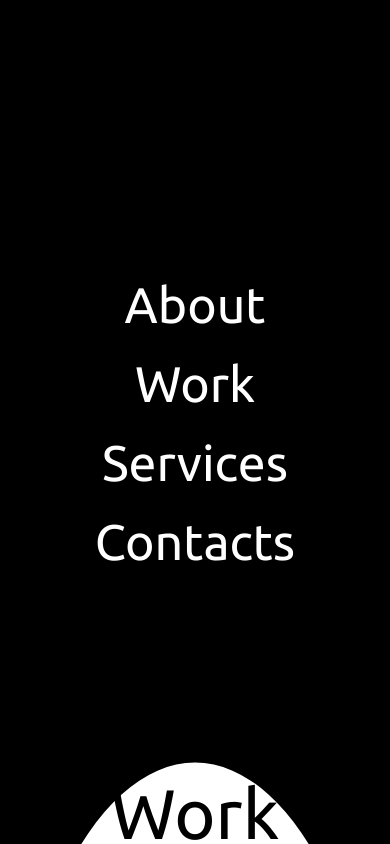
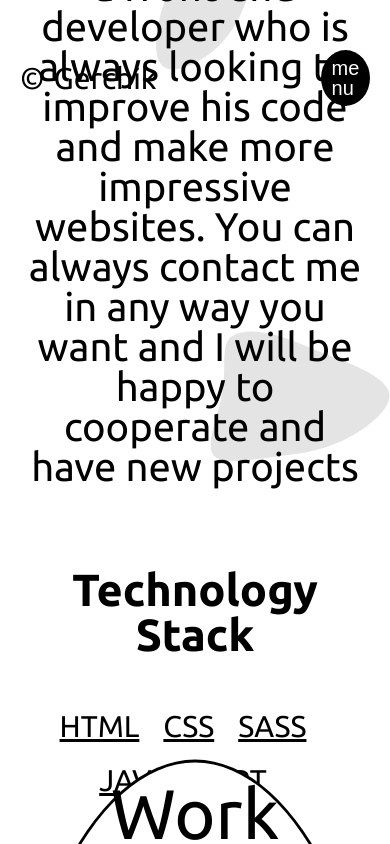
Before and after one commit to danielgerchik/portfolio, a React (Vite) app: page /about in a window 390 px wide. Built offline with nearby package versions, Linux system fonts and the light colour scheme.

Commit message:
menu anim in progress

```diff
--- a/src/App.jsx
+++ b/src/App.jsx
@@ -16,10 +16,11 @@ function App() {
   const [contacts, setContacts] = useState(false)
   const [home, setHome] = useState(false)
   const [currentPath, setCurrentPath] = useState('')
+  const [isMenuOpen, setMenuOpen] = useState(false)
 
   return (
     <div className="wrapper">
-      <MyContext.Provider value={{setHasClickedOnBubble, hasClickedOnBubble, setCurrentPath, currentPath, setContacts, contacts, setHome, home}}>
+      <MyContext.Provider value={{setHasClickedOnBubble, hasClickedOnBubble, setCurrentPath, currentPath, setContacts, contacts, setHome, home, setMenuOpen, isMenuOpen}}>
       <AnimatePresence initial={false}>
         <Header/>
       <Routes location={location} key={location.pathname}>
--- a/src/components/Burger/Burger.jsx
+++ b/src/components/Burger/Burger.jsx
@@ -1,12 +1,25 @@
-import React from 'react'
+import React, { useContext, useState } from 'react'
 import s from './Burger.module.scss'
+import { MyContext } from '../../App'
 
 function Burger() {
+  const {isMenuOpen, setMenuOpen} = useContext(MyContext)
+  const [isHiddenBurger, setIsHiddenBurger] = useState(false)
+
+  const toggleMenu = e => {
+    setMenuOpen(!isMenuOpen)
+    setTimeout(e=> {
+      setIsHiddenBurger(true)
+    }, 2000)
+  }
+
   return (
-    <button className={s.burger} type='button'>
+    <div className={`${s.burger_wrap} ${isMenuOpen ? s.active : ''} ${isHiddenBurger ? s.hidden : ''}`}>
+    <button onClick={toggleMenu} className={`${s.burger}`} type='button'>
         <span>me</span>
         <span>nu</span>
     </button>
+    </div>
   )
 }
 
--- a/src/components/Burger/Burger.module.scss
+++ b/src/components/Burger/Burger.module.scss
@@ -1,6 +1,68 @@
-.burger {
-
-    span {
-
+.burger_wrap {
+    @media screen and (min-width: 768px) {
+        display: none;
+    }
+    &.active {
+        position: absolute;
+        top: 0;
+        width: 100vw;
+        left: 0;
+        height: 100vh;
+        &.hidden {
+            z-index: -1;
+        }
+        .burger {
+            position: absolute;
+            top: 50px;
+            left: calc(100% - 20px);
+            transform: translateX(-100%);
+            animation: burgerMove 1.5s ease forwards 0s;
+            span {
+                animation: textMove .5s ease forwards 1.5s;
+            }
+        }
     }
 }
+.burger {
+    position: relative;
+    z-index: 10;
+    display: flex;
+    flex-direction: column;
+    border: none;
+    background-color: #000;
+    border-radius: 50%;
+    padding: .6em .8em;
+    span {
+        display: inline-block;
+        color: #fff;
+        font-size: 20px;
+        line-height: 1;
+    }
+}
+
+@keyframes burgerMove {
+    50% {
+        top: 50%;
+        left: 50%;
+        transform: translate(-50%, -50%) skewX(25deg);
+        pointer-events: none;
+    }
+    100% {
+        top: 50%;
+        left: 50%;
+        transform: translate(-50%, -50%) scale(10);
+        pointer-events: none;
+    }
+}
+@keyframes textMove {
+    100% {
+        transform: translateX(-100%) skewX(20deg);
+        opacity: 0;
+    }
+}
+
+@keyframes z_index_min {
+    100% {
+        z-index: 0;
+    }
+}
--- a/src/components/Header/Header.jsx
+++ b/src/components/Header/Header.jsx
@@ -2,6 +2,7 @@ import React from 'react'
 import s from './Header.module.scss'
 import Navbar from '../Navbar/Navbar'
 import { Link } from 'react-router-dom'
+import Burger from '../Burger/Burger'
 
 export default function Header(props) {
   return (
@@ -19,6 +20,7 @@ export default function Header(props) {
       </div>
         </Link>
       <Navbar />
+      <Burger/>
       </div>
       </div>
   </header>
--- a/src/components/Header/Header.module.scss
+++ b/src/components/Header/Header.module.scss
@@ -9,9 +9,14 @@
 .content {
     display: flex;
     justify-content: space-between;
-    align-items: center;
+    @media screen and (min-width: 768px) {
+        align-items: center;
+    }
     a {
         color: #000;
+        @media screen and (max-width: 767px) {
+            margin-top: 13px;
+        }
     }
 }
 .logo {
--- a/src/components/Navbar/Navbar.jsx
+++ b/src/components/Navbar/Navbar.jsx
@@ -1,15 +1,25 @@
-import React, { useContext, useEffect, useRef } from 'react'
+import React, { useContext, useEffect, useRef, useState } from 'react'
 import s from './Navbar.module.scss'
 import { Link } from 'react-router-dom'
 import { MyContext } from '../../App'
 
 export default function Navbar() {
-  const {currentPath} = useContext(MyContext)
+  const {currentPath, isMenuOpen} = useContext(MyContext)
+
+  const [isInitial, setIsInitial] = useState(false)
 
   const list = useRef(null)
-
   useEffect(()=> {
-
+    if (isMenuOpen) {
+      setIsInitial(true)
+      setTimeout(e=> {
+        setIsInitial(false)
+      }, 2100)
+    } else {
+      setIsInitial(false)
+    }
+  }, [isMenuOpen])
+  useEffect(()=> {
     Array.from(list.current.childNodes).forEach(el => {
 
       el.classList.remove(s.active)
@@ -23,11 +33,11 @@ export default function Navbar() {
 
   return (
     <>
-    <ul ref={list} className={s.navbar}>
-        <li><Link to="/About">About</Link></li>
-        <li><Link to="/Work">Work</Link></li>
-        <li><Link to="/Services">Services</Link></li>
-        <li><Link to="/Contacts">Contacts</Link></li>
+    <ul ref={list} className={`${s.navbar} ${isMenuOpen ? s.active : ''} ${isInitial ? s.initial : ''}`}>
+        <li><Link data-title='About' to="/About">About</Link></li>
+        <li><Link data-title='Work' to="/Work">Work</Link></li>
+        <li><Link data-title='Services' to="/Services">Services</Link></li>
+        <li><Link data-title='Contacts' to="/Contacts">Contacts</Link></li>
     </ul>
     </>
   )
--- a/src/components/Navbar/Navbar.module.scss
+++ b/src/components/Navbar/Navbar.module.scss
@@ -11,8 +11,34 @@
         justify-content: center;
         background-color: #000;
         font-size: 50px;
+        opacity: 0;
+        pointer-events: none;
+        transition: .3s ease 1.2s;
+        &.active {
+            opacity: 1;
+            pointer-events: auto;
+        &.initial {
+            li {
+                a {
+                   &::before {
+                    transform: translateY(0.5px) translateX(-6px);
+                }
+                }
+            }
+            li {
+                &.active {
+                    a {
+                        &::before {
+
+                        }
+                    }
+                }
+            }
+        }
+        }
        }
     li {
+        position: relative;
         border: 2px solid;
         border-radius: 10px;
         overflow: hidden;
@@ -26,6 +52,13 @@
         }
         &.active {
             box-shadow: 0px 0px 0px 1.5px;
+            a {
+                &::before {
+                    @media screen and (max-width: 767px) {
+                        transform: translateY(0.5px) translateX(6px);
+                    }
+                }
+            }
         }
         &:not(:last-child) {
            margin-right: 1.5em;
@@ -50,6 +83,25 @@
                }
                @media screen and (max-width: 767px) {
                 color: #fff;
+                padding: 0;
+                visibility: hidden;
+                &::before, &::after {
+                    content: attr(data-title);
+                    display: inline-block;
+                    visibility: visible;
+                    position: absolute;
+                    top: 0;
+                    left: 0;
+                }
+                &::before {
+                    clip-path: polygon(0% 0%, 100% 0%, 100% 60%, 0% 60%);
+                    transform: translateY(0.5px) translateX(0px);
+                    transition: transform .3s ease 0s;
+                }
+                &::after {
+                    clip-path: polygon(0% 100%, 100% 100%, 100% 60%, 0% 60%);
+                    transform: translateY(-0.5px);
+                }
                }
         }
     }
```
